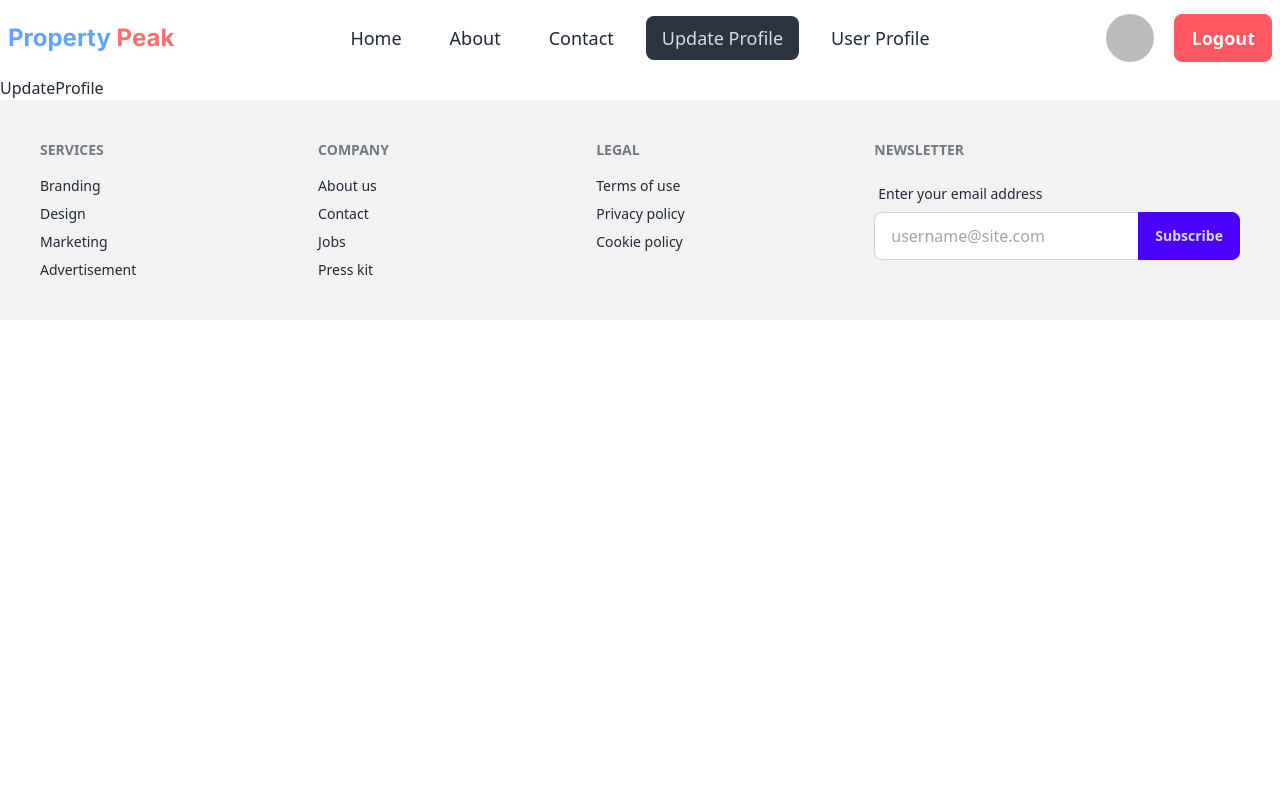
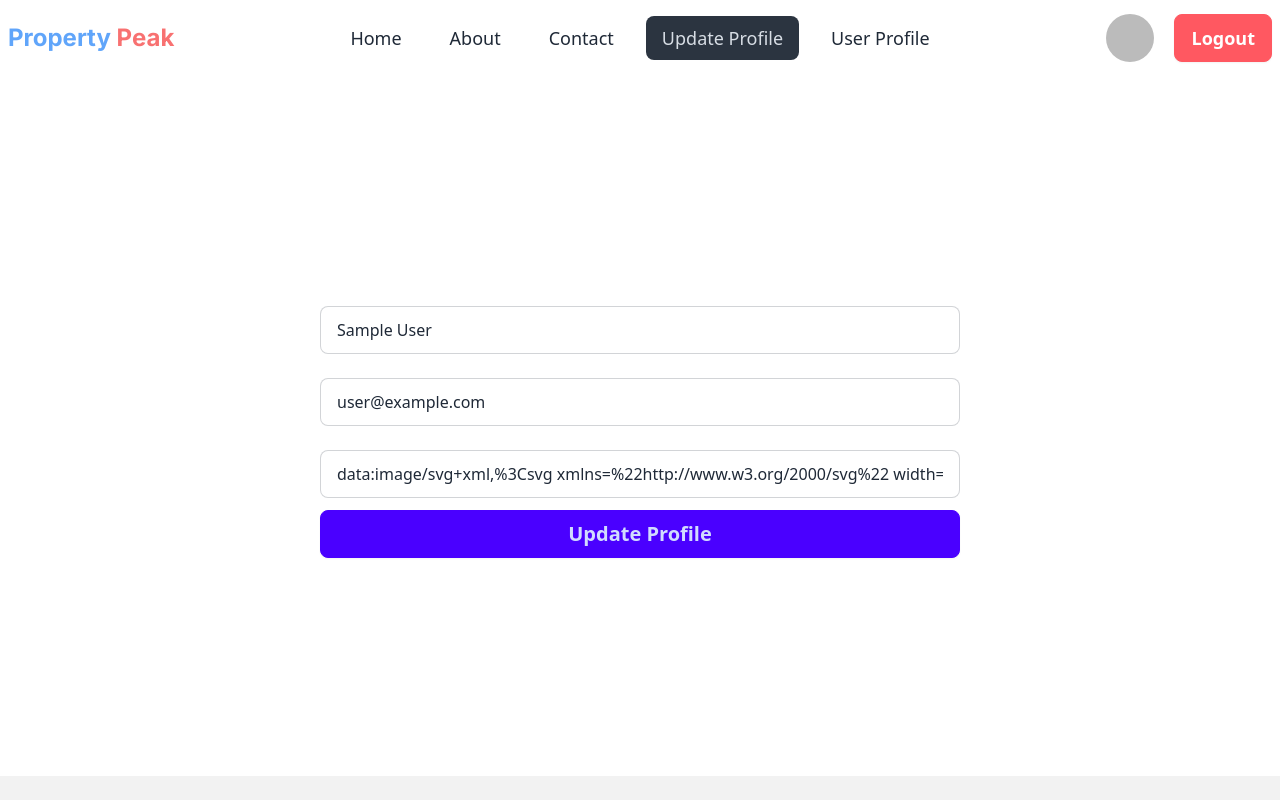
Before and after one commit to jakareya76/real-estate, a React (Vite) app: page /update-profile in a window 1280 px wide. Shown: the top 800 px of the page. Built offline with nearby package versions, Linux system fonts and the light colour scheme; no server answers; sample sign-in values are in the browser's storage.

Commit message:
show content on user profiles

```diff
--- a/src/pages/UpdateProfile.jsx
+++ b/src/pages/UpdateProfile.jsx
@@ -1,5 +1,87 @@
+import { useContext, useEffect, useState } from "react";
+import { AuthContext } from "../context/AuthProvider";
+import { toast } from "react-toastify";
+import { updateEmail, updateProfile } from "firebase/auth";
+import { auth } from "../firebase/firebase.config";
+
 const UpdateProfile = () => {
-  return <div>UpdateProfile</div>;
+  const [name, setName] = useState("");
+  const [email, setEmail] = useState("");
+  const [photo, setPhoto] = useState("");
+
+  const { user } = useContext(AuthContext);
+
+  useEffect(() => {
+    setName(user.displayName);
+    setEmail(user.email);
+    setPhoto(user.photoURL);
+  }, []);
+
+  const handleUpdateProfile = async (e) => {
+    e.preventDefault();
+
+    try {
+      await updateProfile(auth.currentUser, {
+        displayName: name,
+        photoURL: photo,
+      });
+
+      await updateEmail(auth.currentUser, email);
+
+      toast.success("Update User Successfully");
+    } catch (error) {
+      if (
+        error.message ===
+        "Firebase: Please verify the new email before changing email. (auth/operation-not-allowed)."
+      ) {
+        toast.success("Please verify the new email before changing email.");
+      } else {
+        toast.success("Something is wrong");
+      }
+    }
+  };
+
+  return (
+    <div className="container mx-auto">
+      <div className="flex items-center justify-center w-full h-[calc(100vh-100px)]">
+        <form onSubmit={handleUpdateProfile} className="w-1/2">
+          <label htmlFor="name">
+            <input
+              type="text"
+              name="name"
+              placeholder="Name"
+              className="w-full my-3 input input-bordered"
+              value={name}
+              onChange={(e) => setName(e.target.value)}
+            />
+          </label>
+          <label htmlFor="email">
+            <input
+              type="text"
+              name="email"
+              placeholder="Email"
+              className="w-full my-3 input input-bordered"
+              value={email}
+              onChange={(e) => setEmail(e.target.value)}
+            />
+          </label>
+          <label htmlFor="PhotoUrl">
+            <input
+              type="text"
+              name="PhotoUrl"
+              placeholder="Photo URL"
+              className="w-full my-3 input input-bordered"
+              value={photo}
+              onChange={(e) => setPhoto(e.target.value)}
+            />
+          </label>
+          <button className="w-full text-xl btn btn-primary">
+            Update Profile
+          </button>
+        </form>
+      </div>
+    </div>
+  );
 };
 
 export default UpdateProfile;
--- a/src/pages/UserProfile.jsx
+++ b/src/pages/UserProfile.jsx
@@ -1,5 +1,32 @@
+import { useContext } from "react";
+import { AuthContext } from "../context/AuthProvider";
+
 const UserProfile = () => {
-  return <div>UserProfile</div>;
+  const { user } = useContext(AuthContext);
+
+  return (
+    <div className="container mx-auto">
+      <div className="w-full h-[calc(100vh-100px)] flex items-center justify-center">
+        <div className="flex flex-col justify-center gap-5 p-5 border rounded-md md:flex-row">
+          <img
+            src={user.photoURL}
+            alt="user"
+            className="md:w-[250px] object-cover"
+          />
+          <div>
+            <p className="p-5 mb-4 font-bold border">Id: {user.uid}</p>
+            <h2 className="font-bold my-3text-xl ">{user.displayName}</h2>
+            <h3 className="my-2 font-medium">{user.email}</h3>
+            <h3 className="my-2 font-medium">{user.photoURL}</h3>
+            <h3 className="my-2 font-medium">
+              <span className="mr-2 font-bold underline">Is Verified :</span>
+              {user.emailVerified.toString()}
+            </h3>
+          </div>
+        </div>
+      </div>
+    </div>
+  );
 };
 
 export default UserProfile;
```
